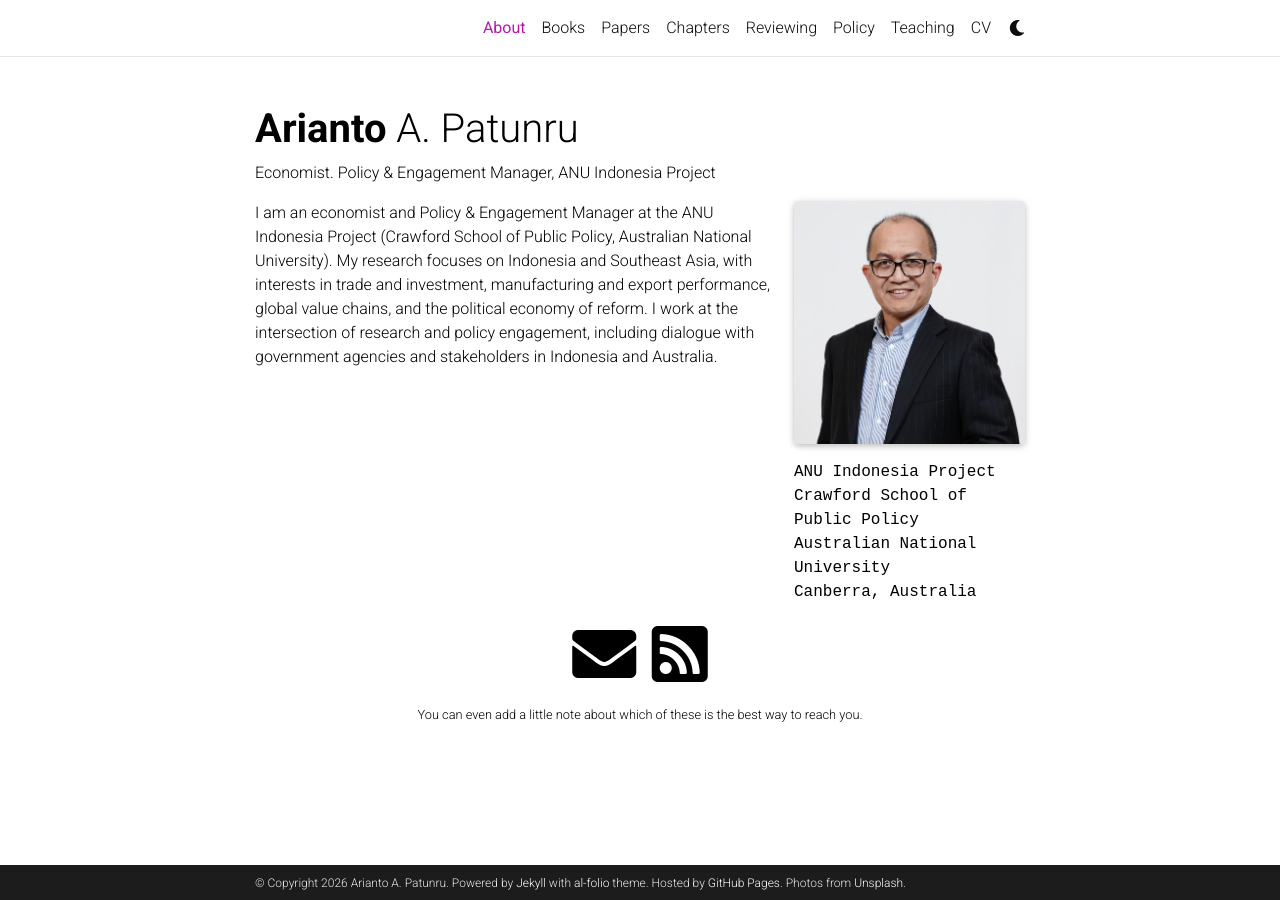
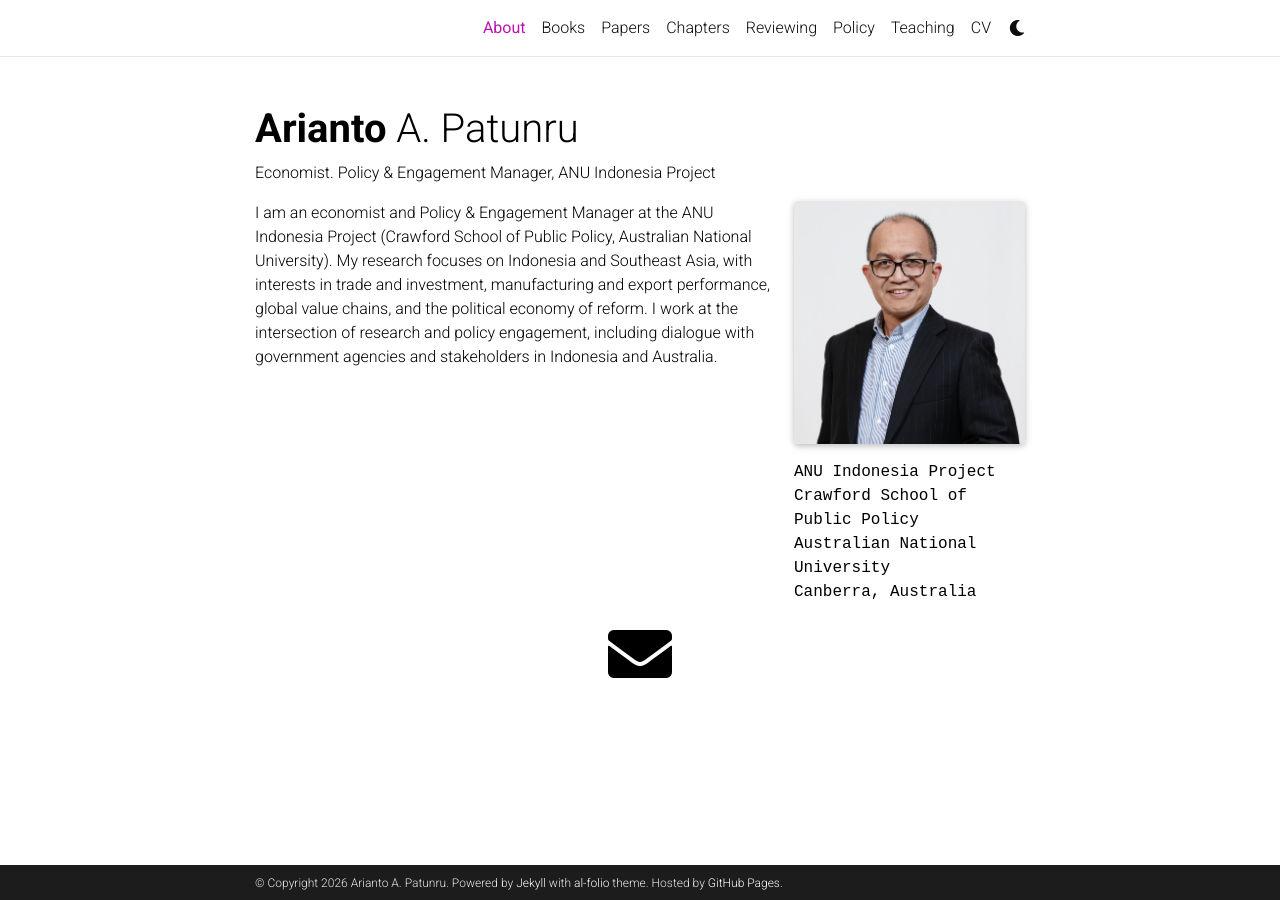
Before and after one commit to patunru/patunru.github.io, a Jekyll site: the page built from _pages/about.md, in a window 1280 px wide. Built offline with Jekyll 4.4.1, drawn with Linux system fonts in a browser that asks for light colours; full-size pictures stand in for the smaller copies a plugin makes; comment, search, counter and statistics services are not loaded; a style sheet for code colours, icons or effects is not loaded.

Commit message:
Update _config.yml

```diff
--- a/_config.yml
+++ b/_config.yml
@@ -12,7 +12,6 @@ description: > # the ">" symbol means to ignore newlines until "footer_text:"
 footer_text: >
   Powered by <a href="https://jekyllrb.com/" target="_blank">Jekyll</a> with <a href="https://github.com/alshedivat/al-folio">al-folio</a> theme.
   Hosted by <a href="https://pages.github.com/" target="_blank">GitHub Pages</a>.
-  Photos from <a href="https://unsplash.com" target="_blank">Unsplash</a>.
 keywords: Indonesia, trade, FDI, global value chains, policy, economics, environment, climate change
 
 lang: en # the language of your site (for example: en, fr, cn, ru, etc.)
@@ -45,7 +44,7 @@ repo_trophies:
 # will use title and url fields
 # Take a look to https://github.com/jekyll/jekyll-feed for more customization
 
-rss_icon: true
+rss_icon: false
 
 # -----------------------------------------------------------------------------
 # Layout
@@ -104,7 +103,6 @@ youtube_id: # your youtube channel id (youtube.com/@<youtube_id>)
 discord_id: # your discord id (18-digit unique numerical identifier)
 
 contact_note: >
-  You can even add a little note about which of these is the best way to reach you.
 
 # -----------------------------------------------------------------------------
 # Analytics and search engine verification
```
